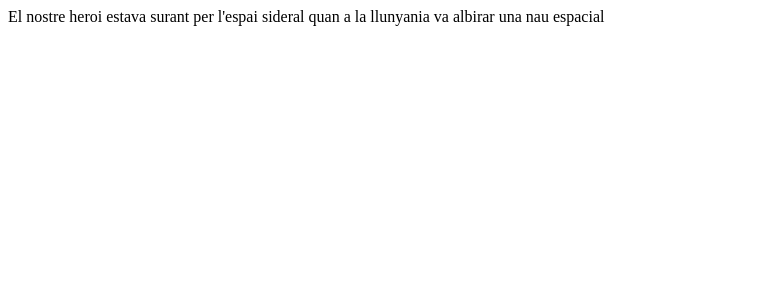
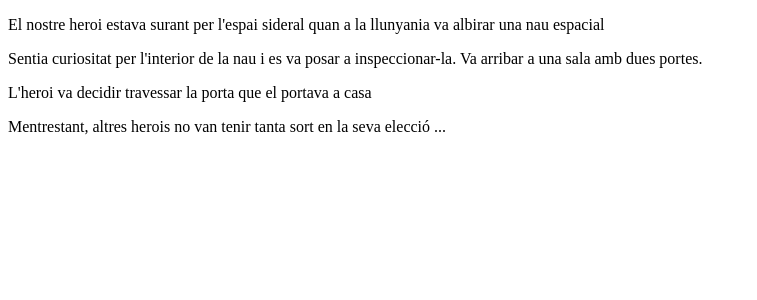
Before and after one commit to gerouvi/sprint-6, a React (Create React App) app: page / in a window 1280 px wide. Shown: the top 300 px of the page, without its empty margins (0-757 px from the left). Built offline with nearby package versions, Linux system fonts and the light colour scheme.

Commit message:
sprint 6, exercici 2

```diff
--- /dev/null
+++ b/public/data.json
@@ -0,0 +1,6 @@
+[
+  "El nostre heroi estava surant per l'espai sideral quan a la llunyania va albirar una nau espacial",
+  "Sentia curiositat per l'interior de la nau i es va posar a inspeccionar-la. Va arribar a una sala amb dues portes.",
+  "L'heroi va decidir travessar la porta que el portava a casa",
+  "Mentrestant, altres herois no van tenir tanta sort en la seva elecció ..."
+]
--- a/src/App.js
+++ b/src/App.js
@@ -1,9 +1,35 @@
+import { useEffect, useState } from 'react';
 import Escena from './components/escena/Escena';
 
+const getData = async (setSentences, signal) => {
+  try {
+    const res = await fetch('../data.json', { signal });
+
+    if (res.ok) {
+      const data = await res.json();
+
+      setSentences(data);
+    }
+  } catch (error) {
+    if (error.name === 'AbortError') return;
+    console.log(error.name);
+  }
+};
+
 function App() {
+  const [sentences, setSentences] = useState();
+
+  useEffect(() => {
+    const controller = new AbortController();
+
+    getData(setSentences, controller.signal);
+
+    return () => controller.abort();
+  }, []);
+
   return (
     <>
-      <Escena />
+      <Escena sentences={sentences} />
     </>
   );
 }
--- a/src/components/escena/Escena.js
+++ b/src/components/escena/Escena.js
@@ -1,4 +1,9 @@
-const Escena = () =>
-  "El nostre heroi estava surant per l'espai sideral quan a la llunyania va albirar una nau espacial";
+const Escena = ({ sentences }) => (
+  <>
+    {sentences
+      ? sentences.map((sentence, index) => <p key={index}>{sentence}</p>)
+      : null}
+  </>
+);
 
 export default Escena;
```
Also changed, not shown: public/logo192.png (added), public/logo512.png (added).
